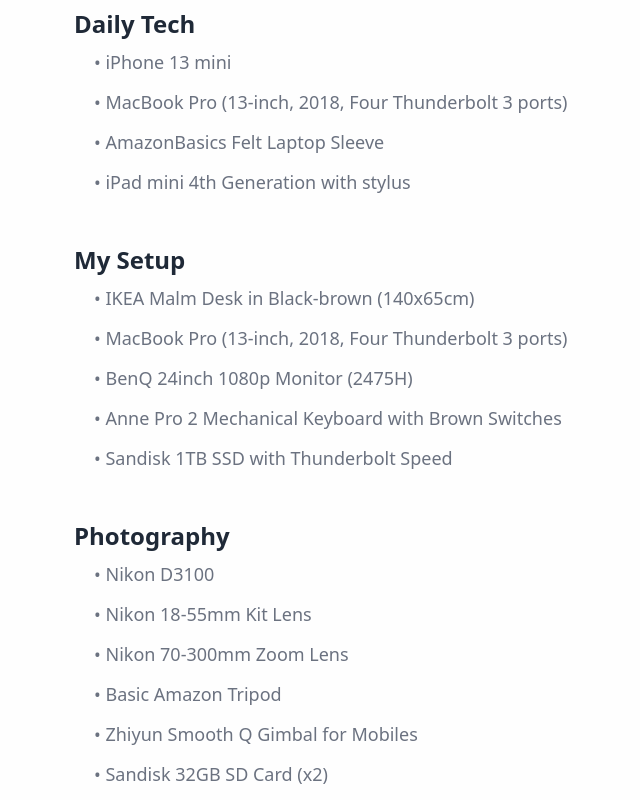
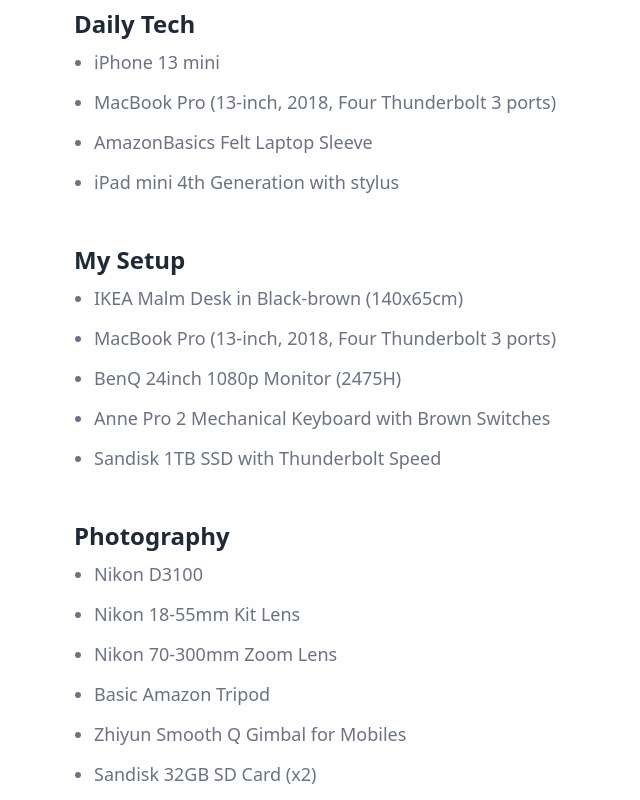
Before and after one commit to saadsme/portfolio, a Next.js app: page /tech in a window 1280 px wide. Shown: the part 340-1140 px from the top of the page, without its empty margins (202-842 px from the left). Built offline with nearby package versions, Linux system fonts and the light colour scheme.

Commit message:
details to experience

```diff
--- a/components/BasicCard.js
+++ b/components/BasicCard.js
@@ -1,6 +1,6 @@
 import React from 'react'
 
-function BasicCard({title, date, company, HighLightstrong, HighLights}) {
+function BasicCard({title, date, company,points}) {
   return (
     <div>
         <div class="flex items-center">
@@ -12,9 +12,14 @@
       <p class="text-lg">
         {company}
       </p>
-      <p class="text-md mt-1">
-        <strong>{HighLightstrong}:</strong> {HighLights}
-      </p>
+      <ul class=" mt-1 px-3 list-disc">
+      {
+        points.map((cat) => (
+          <li className='m-1 list-disc'>{cat}</li>
+          )
+          )}
+
+      </ul>
     </div>
   </div></div>
   )
--- a/components/NavBar.js
+++ b/components/NavBar.js
@@ -15,7 +15,7 @@
                 <span className="block h-0.5 w-5 bg-gray-600"></span>
         </div>
         <div class="md:hidden">
-                <button type="button" class='group flex max-w-md w-full bg-gradient-to-r from-indigo-400 via-pink-400 to-yellow-400 hover:from-indigo-600 hover:via-pink-600 hover:to-red-600 focus:outline-none text-lg shadow-md rounded-full mx-auto p-2'>
+                <button type="button" className='group flex max-w-md w-full bg-gradient-to-r from-indigo-400 via-pink-400 to-yellow-400 hover:from-indigo-600 hover:via-pink-600 hover:to-red-600 focus:outline-none text-lg shadow-md rounded-full mx-auto p-2'>
                   <Link className=" underline-offset-2 decoration-dotted decoration-1 text-gray-900 group-hover:text-gray-100 px-3 underline-solid" href={'/docs/cv.pdf'} target="_blank">Resume ↗</Link>
                 </button>
             </div>
@@ -23,8 +23,8 @@
         <div className=" flex-row justify-between max-w-3xl md:w-full md:my-12 mx-auto mb-8  text-gray-700 md:flex">
             <div className={`flex flex-col  md:justify-start md:items-center md:flex-row md:pt-0 text-lg space-y-2 md:space-y-0 md:mr-6 absolute md:pl-0 pl-6 transition-all duration-250 md:static bg-gray-200 md:bg-white rounded-2xl md:z-auto z-[1000] py-4 md:pb-0  left-5 right-5 ${open ? 'top-20' : 'top-[-490px]'}`}>
               <Link className="hover:bg-gray-200 border-spacing-1 rounded md:py-1 md:px-2 md:mr-6  hover:text-gray-900 " href={'/'}>Home</Link>
-              {//<Link className="hover:bg-gray-200 border-spacing-1 rounded p-1 px-2 hover:text-gray-900" href={'/projects'}>Projects</Link>
-              }
+              {/* <Link className="hover:bg-gray-200 border-spacing-1 rounded p-1 px-2 hover:text-gray-900" href={'/projects'}>Projects</Link>
+              */}
               <Link className="hover:bg-gray-200 border-spacing-1 rounded md:py-1 md:px-2 md:mr-6  hover:text-gray-900" href={'/blog'}>Blog</Link>
               <Link className="hover:bg-gray-200 border-spacing-1 rounded md:py-1 md:px-2 md:mr-6  hover:text-gray-900" href={'/tech'}>Tech</Link>
             </div>
--- /dev/null
+++ b/components/ProjectCardLarge.js
@@ -0,0 +1,39 @@
+import Image from 'next/image'
+import Link from 'next/link'
+import React from 'react'
+
+function ProjectCardLarge({title, desc, slug, image, categ, href}) {
+  return (
+    <div className='w-full group hover:opacity-70 transition duration-150 ease-out hover:ease-in-out bg-gray-300 rounded-lg'>
+        <Link href={href} target='_blank'>
+            <div className='flex mb-12 drop-shadow-md w-full'>
+              <Image
+              className='rounded-lg w-1/2 bg-pink-100'
+                src={image}
+                width={15}
+                height={20}
+              />
+
+                <div className='  flex flex-col justify-center w-full text-left'>
+                    <div className=''>
+                        <div className='  text-gray-800 text-lg'>Featured Project</div>
+                        <div className='font-bold text-3xl'>{title}</div>
+                        <div className='mt-4 rounded-lg  text-gray-800 text-md  p-7 '>{desc}</div>
+                                   <div className='flex justify-end'> {
+                        categ.map((cat) => (
+                            <div className='bg-violet-300 text-sm italic rounded-full m-1 px-3 py-1 mt-2 text-center '>{cat}</div>
+                        )
+                        )}
+                        </div>
+                    </div>
+                </div>
+            </div>
+
+
+
+        </Link>
+    </div>
+  )
+}
+
+export default ProjectCardLarge
--- a/pages/projects.js
+++ b/pages/projects.js
@@ -1,7 +1,8 @@
 import NavBar from "../components/NavBar";
 import Footer from '../components/Footer';
 import Head from 'next/head'
-
+import ProjectCardLarge from "../components/ProjectCardLarge";
+var categs1 = ['Android' , 'Java', 'Firebase', 'APIs']
 export default function Projects(){
     return(
         <>
@@ -12,9 +13,16 @@
         <link rel="icon" href="/favicon.ico" />
         <link rel="apple-touch-icon" href="/favicon.ico" />
       </Head>
-        <div className='flex flex-col justify-center w-full max-w-2xl mx-auto mb-16'>
+        <div className='flex flex-col justify-center w-full max-w-4xl mx-auto mb-16'>
             <NavBar/>
-            <div className="text-5xl font-bold justify-center">THIS PAGE IS UNDER CONSTRUCTION. THANK YOU!</div>
+            <div className="w-full">
+
+            <ProjectCardLarge title="Hello" desc="bello" slug='' image='' categ={categs1} href=''/>
+
+
+
+
+            </div>
             <div className='mt-24 w-full'><Footer/></div>
         </div>
         </>
--- a/pages/tech.js
+++ b/pages/tech.js
@@ -19,34 +19,34 @@
             <div className='MAIN-PAGE-SECTION space-y-12'>
                 <div className='SECTION 1'>
                     <h1 className='font-bold text-2xl mb-2 text-gray-800'>Daily Tech</h1>
-                    <ul className='ml-5 text-lg space-y-3 text-gray-500'>
-                        <li>• iPhone 13 mini</li>
-                        <li>• MacBook Pro (13-inch, 2018, Four Thunderbolt 3 ports)</li>
-                        <li>• AmazonBasics Felt Laptop Sleeve</li>
-                        <li>• iPad mini 4th Generation with stylus</li>
+                    <ul className='ml-5 text-lg space-y-3 text-gray-500 list-disc'>
+                        <li>iPhone 13 mini</li>
+                        <li>MacBook Pro (13-inch, 2018, Four Thunderbolt 3 ports)</li>
+                        <li>AmazonBasics Felt Laptop Sleeve</li>
+                        <li>iPad mini 4th Generation with stylus</li>
                     </ul>
                 </div>
 
                 <div className='MySETUP space-y-2 mb-2 text-gray-800'>
                     <h1 className='font-bold text-2xl'>My Setup</h1>
-                    <ul className='ml-5 text-lg space-y-3 text-gray-500'>
-                        <li>• IKEA Malm Desk in Black-brown (140x65cm)</li>
-                        <li>• MacBook Pro (13-inch, 2018, Four Thunderbolt 3 ports)</li>
-                        <li>• BenQ 24inch 1080p Monitor (2475H) </li>
-                        <li>• Anne Pro 2 Mechanical Keyboard with Brown Switches</li>
-                        <li>• Sandisk 1TB SSD with Thunderbolt Speed</li>
+                    <ul className='ml-5 text-lg space-y-3 text-gray-500 list-disc'>
+                        <li>IKEA Malm Desk in Black-brown (140x65cm)</li>
+                        <li>MacBook Pro (13-inch, 2018, Four Thunderbolt 3 ports)</li>
+                        <li>BenQ 24inch 1080p Monitor (2475H) </li>
+                        <li>Anne Pro 2 Mechanical Keyboard with Brown Switches</li>
+                        <li>Sandisk 1TB SSD with Thunderbolt Speed</li>
                     </ul>
                 </div>
 
                 <div className='PHOTOGRAPHY space-y-2 mb-2 text-gray-800'>
                     <h1 className='font-bold text-2xl'>Photography</h1>
-                    <ul className='ml-5 text-lg space-y-3 text-gray-500'>
-                        <li>• Nikon D3100 </li>
-                        <li>• Nikon 18-55mm Kit Lens</li>
-                        <li>• Nikon 70-300mm Zoom Lens</li>
-                        <li>• Basic Amazon Tripod</li>
-                        <li>• Zhiyun Smooth Q Gimbal for Mobiles</li>
-                        <li>• Sandisk 32GB SD Card (x2)</li>
+                    <ul className='ml-5 text-lg space-y-3 text-gray-500 list-disc'>
+                        <li>Nikon D3100 </li>
+                        <li>Nikon 18-55mm Kit Lens</li>
+                        <li>Nikon 70-300mm Zoom Lens</li>
+                        <li>Basic Amazon Tripod</li>
+                        <li>Zhiyun Smooth Q Gimbal for Mobiles</li>
+                        <li>Sandisk 32GB SD Card (x2)</li>
                     </ul>
                 </div>
             </div>
```
Also changed, not shown: pages/index.js (+11 -2 lines).
